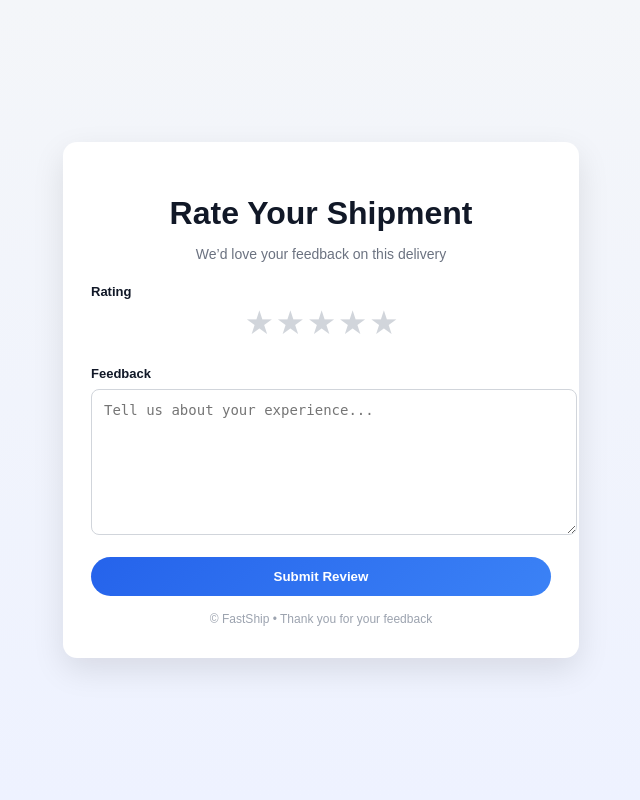
After one commit to sagargoel2907/FastShip, a FastAPI app: template app/templates/review_form.html in a window 1280 px wide. The commit adds this page. Shown: the whole page, without its empty margins (319-959 px from the left). Run offline with FastAPI, Linux system fonts and the light colour scheme; the template is opened without the code that fills it, so the values that code supplies are empty; parts of the project's set-up code (start-up, migrations or seed data) failed here and were passed over.

Commit message:
Add feature for verification code for delivery and shipment review

```diff
--- a/app/api/schemas/shipment.py
+++ b/app/api/schemas/shipment.py
@@ -6,6 +6,7 @@ from pydantic import BaseModel, EmailStr, Field
 from app.api.schemas.seller import SellerRead
 from app.api.schemas.shipment_event import ShipmentEventRead
 from app.database.models import ShipmentStatus
+
 
 class BaseShipment(BaseModel):
     content: str
@@ -16,8 +17,10 @@ class BaseShipment(BaseModel):
     client_contact_email: EmailStr
     client_contact_phone: str | None = Field(default=None)
 
+
 class ShipmentCreate(BaseShipment):
     pass
+
 
 class ShipmentRead(BaseShipment):
     id: UUID
@@ -25,8 +28,10 @@ class ShipmentRead(BaseShipment):
     estimated_delivery: datetime
     seller: SellerRead
 
+
 class ShipmentUpdate(BaseModel):
     status: ShipmentStatus | None = None
     estimated_delivery: datetime | None = None
     location: int | None = None
     description: str | None = None
+    verification_code: str | None = None
--- /dev/null
+++ b/app/api/schemas/shipment_review.py
@@ -0,0 +1,6 @@
+from pydantic import BaseModel, Field
+
+
+class ShipmentReviewCreate(BaseModel):
+    rating: int = Field(gt=1, le=5)
+    comment: str | None = Field(default=None)
--- a/app/templates/mail/placed.html
+++ b/app/templates/mail/placed.html
@@ -13,7 +13,7 @@
 
   <p>
     📦 <strong>Expected Delivery:</strong> {{shipment.estimated_delivery}}<br>
-    📞 <strong>Delivery Partner:</strong> {{delivery_partner_name}} ({{delivery_partner_phone}})
+    📞 <strong>Delivery Partner:</strong> {{delivery_partner}}
   </p>
 
   <p>We’ll notify you once your order is shipped.</p>
--- /dev/null
+++ b/app/templates/review_form.html
@@ -0,0 +1,168 @@
+<!DOCTYPE html>
+<html lang="en">
+
+<head>
+    <meta charset="UTF-8" />
+    <title>Shipment Review</title>
+    <meta name="viewport" content="width=device-width, initial-scale=1.0" />
+
+    <style>
+        body {
+            margin: 0;
+            padding: 0;
+            background: linear-gradient(180deg, #f4f6f9, #eef2ff);
+            font-family: Arial, Helvetica, sans-serif;
+            color: #111827;
+            display: flex;
+            align-items: center;
+            justify-content: center;
+            min-height: 100vh;
+        }
+
+        .card {
+            background: #ffffff;
+            max-width: 460px;
+            width: 92%;
+            padding: 32px 28px;
+            border-radius: 14px;
+            box-shadow: 0 12px 32px rgba(0, 0, 0, 0.1);
+        }
+
+        h1 {
+            text-align: center;
+            margin-bottom: 8px;
+        }
+
+        p.subtitle {
+            text-align: center;
+            font-size: 14px;
+            color: #6b7280;
+            margin-bottom: 22px;
+        }
+
+        .shipment-id {
+            text-align: center;
+            background: #f9fafb;
+            padding: 10px;
+            border-radius: 8px;
+            font-size: 13px;
+            margin-bottom: 20px;
+        }
+
+        .field {
+            margin-bottom: 18px;
+        }
+
+        label {
+            display: block;
+            font-size: 13px;
+            font-weight: 600;
+            margin-bottom: 8px;
+        }
+
+        /* Rating stars */
+        .rating {
+            display: flex;
+            flex-direction: row-reverse;
+            justify-content: center;
+            gap: 6px;
+        }
+
+        .rating input {
+            display: none;
+        }
+
+        .rating label {
+            font-size: 28px;
+            color: #d1d5db;
+            cursor: pointer;
+        }
+
+        .rating input:checked~label,
+        .rating label:hover,
+        .rating label:hover~label {
+            color: #f59e0b;
+        }
+
+        textarea {
+            width: 100%;
+            min-height: 120px;
+            padding: 12px;
+            border-radius: 8px;
+            border: 1px solid #d1d5db;
+            font-size: 14px;
+        }
+
+        button {
+            width: 100%;
+            padding: 12px;
+            border-radius: 999px;
+            border: none;
+            background: linear-gradient(135deg, #2563eb, #3b82f6);
+            color: white;
+            font-weight: bold;
+            cursor: pointer;
+        }
+
+        .footer {
+            text-align: center;
+            margin-top: 16px;
+            font-size: 12px;
+            color: #9ca3af;
+        }
+    </style>
+</head>
+
+<body>
+
+    <div class="card">
+
+        <h1>Rate Your Shipment</h1>
+        <p class="subtitle">We’d love your feedback on this delivery</p>
+
+        <!-- ✅ CORRECT FORM -->
+        <form action="{{ review_url }}" method="POST">
+
+            <!-- Rating -->
+            <div class="field">
+                <label>Rating</label>
+                <div class="rating">
+                    <input type="radio" name="rating" id="star5" value="5" required>
+                    <label for="star5">★</label>
+
+                    <input type="radio" name="rating" id="star4" value="4">
+                    <label for="star4">★</label>
+
+                    <input type="radio" name="rating" id="star3" value="3">
+                    <label for="star3">★</label>
+
+                    <input type="radio" name="rating" id="star2" value="2">
+                    <label for="star2">★</label>
+
+                    <input type="radio" name="rating" id="star1" value="1">
+                    <label for="star1">★</label>
+                </div>
+            </div>
+
+            <!-- Feedback -->
+            <div class="field">
+                <label for="feedback">Feedback</label>
+                <textarea id="feedback" name="comment" required
+                    placeholder="Tell us about your experience..."></textarea>
+            </div>
+
+            <!-- Hidden references -->
+            <input type="hidden" name="token" value="{{ token }}">
+
+            <button type="submit">Submit Review</button>
+        </form>
+
+        <div class="footer">
+            © FastShip • Thank you for your feedback
+        </div>
+
+    </div>
+
+</body>
+
+</html>
--- a/migrations/env.py
+++ b/migrations/env.py
@@ -8,7 +8,7 @@ from sqlalchemy.ext.asyncio import async_engine_from_config
 from alembic import context
 from sqlmodel import SQLModel
 from app.config import db_settings
-from app.database.models import Shipment, Seller, DeliveryPartner, ShipmentEvent  # noqa: F401
+from app.database.models import Shipment, Seller, DeliveryPartner, ShipmentEvent, ShipmentReview  # noqa: F401
 # this is the Alembic Config object, which provides
 # access to the values within the .ini file in use.
 config = context.config
```
Also changed, not shown: app/api/routers/shipment.py (+39 -16 lines), app/database/models.py (+32 -0 lines), app/database/redis.py (+24 -3 lines), app/services/shipment.py (+24 -1 lines), app/services/shipment_event.py (+22 -10 lines), app/templates/mail/delivered.html (+20 -1 lines), app/templates/mail/out_for_delivery.html (+7 -1 lines), app/templates/shipment_not_found.html (+47 -1 lines), app/templates/shipment_track.html (+37 -4 lines), migrations/versions/5df8da8eba33_add_review_table.py (added, +41 -0 lines).
